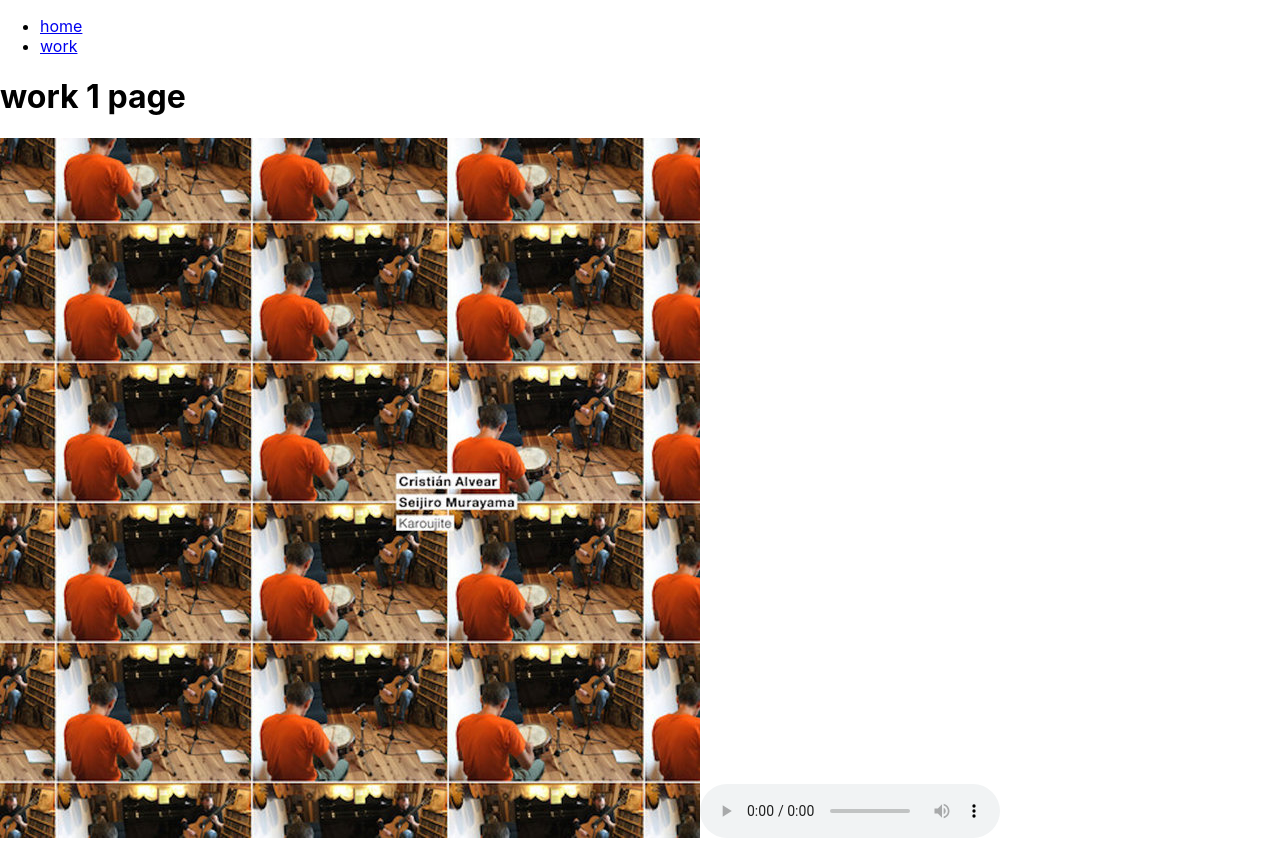
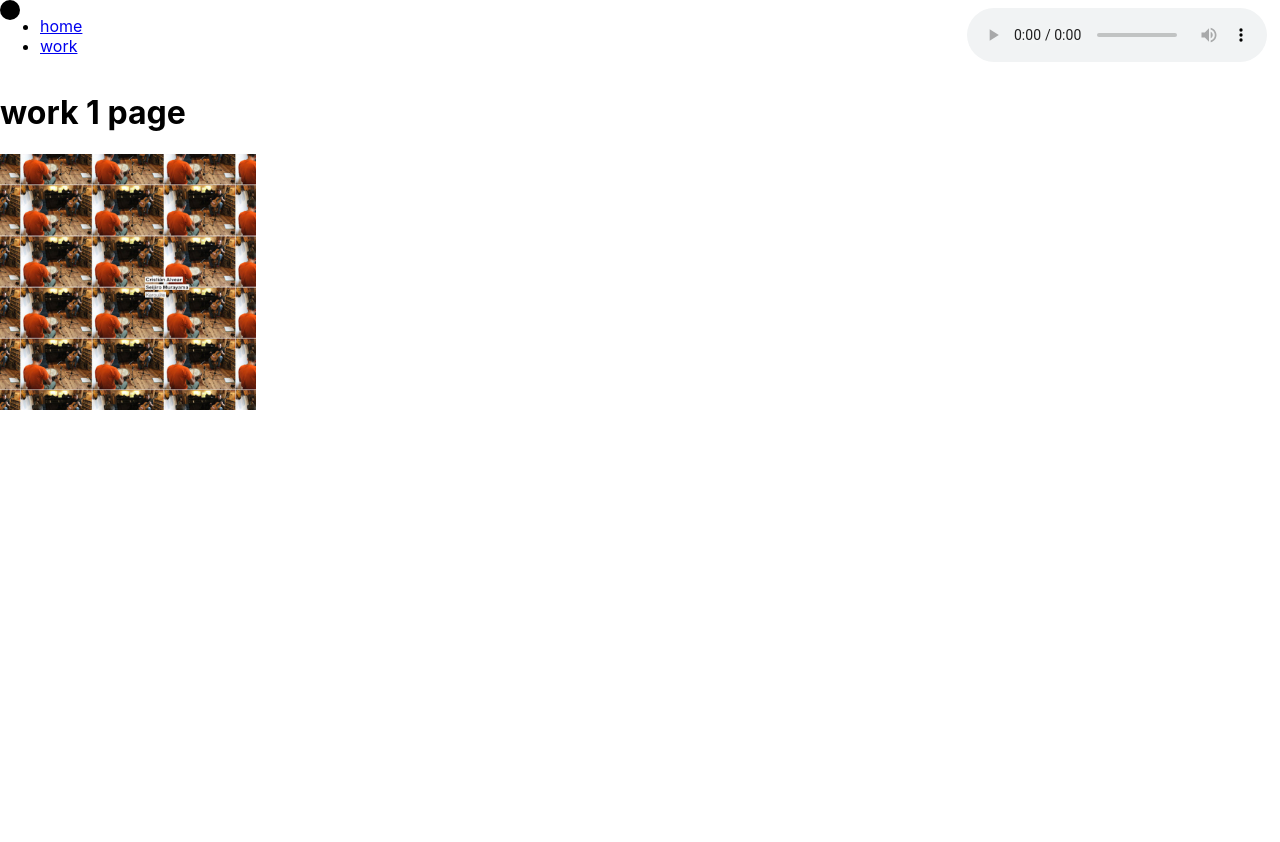
Before and after one commit to hoarwell/with_audio, a React app: page /#/Work/1 in a window 1280 px wide. After the commit the page ends 800 px from the top, so only its background shows below. Built offline with nearby package versions, Linux system fonts and the light colour scheme.

Commit message:
21.06.24. 22:40 img hover 계속 커지기 및 위에 화면 커서 대면 오디오 컨트롤러 내려오게하기, 마우스 커서 모양 바꿔봄

```diff
--- a/src/components/App.css
+++ b/src/components/App.css
@@ -1,4 +1,43 @@
+html {
+  cursor: none;
+}
+
+a {
+  cursor: none;
+}
+
 .App {
   width: 100%;
   height: 100%;
+  display: flex;
+  flex-direction: column;
 }
+
+img {
+  width: 20%;
+  transition: all 1500s;
+}
+
+img:hover {
+  transform: scale(100);
+  z-index: 9990;
+}
+
+audio {
+  position: absolute;
+  right: 1%;
+  top: -10%;
+  transition: 1s;
+  cursor: none;
+}
+
+.cursor {
+  position: absolute;
+  width: 20px;
+  height: 20px;
+  background-color: black;
+  top: 0%;
+  left: 0%;
+  border-radius: 50%;
+  z-index: 9999;
+}
--- a/src/components/WorkDetail.js
+++ b/src/components/WorkDetail.js
@@ -8,9 +8,55 @@ import second from '../assets/two.jpg';
 const WorkDetail = () => {
     const audios = [ one, two ];
     const images = [ first, second ];
+    const [position, setPosition] = useState({
+        x: 0,
+        y: 0,
+    });
     const idParams = useParams();
 
     const audioRef = useRef();
+    const imageRef = useRef();
+    const cursorRef = useRef();
+
+    const handleNotHover = (e) => {
+        const { value } = e.target
+        e.target.style.zIndex = "0"
+        e.target.style.transition = "none"
+        console.log(e.target)
+    }
+
+    const handleHover = (e) => {
+        e.target.style.zIndex = "9999"
+        e.target.style.transition = "all 1500s"
+    }
+
+    const getPosition = (e) => {
+        var x = e.clientX;
+        var y = e.clientY;
+        console.log(x,y)
+        setPosition({
+            x: x,
+            y: y,
+        });
+    }
+
+    const collapse = () => {
+        if(position.y < 80){
+            audioRef.current.style.top = "1%"
+        } else {
+            audioRef.current.style.top = "-10%"
+        }
+    }
+
+    const cursor = () => {
+        cursorRef.current.style.top = `${position.y}px`;
+        cursorRef.current.style.left =`${position.x}px`;
+    }
+
+    useEffect(() => {
+        collapse();
+        cursor();
+    })
 
     const init = () => {
         console.log(audios[idParams.workId]);
@@ -20,12 +66,16 @@ const WorkDetail = () => {
 
     useEffect(() => {
         init();
+        window.addEventListener('mousemove', getPosition, false);
+
+        return () => window.removeEventListener('mousemove', getPosition, false)
     }, [])
 
     return (
-        <div>
+        <div className ="container">
+            <div ref = { cursorRef } className = "cursor"></div>
             <h1>work { idParams.workId } page</h1>
-            <img src = { images[idParams.workId - 1]} alt = ""/>
+            <img ref = { imageRef } src = { images[idParams.workId - 1]} onMouseOut = { handleNotHover } onMouseOver = { handleHover } alt = ""/>
             <audio controls autoPlay ref = { audioRef } src = { audios[idParams.workId - 1] }></audio>
         </div>
     );
```
